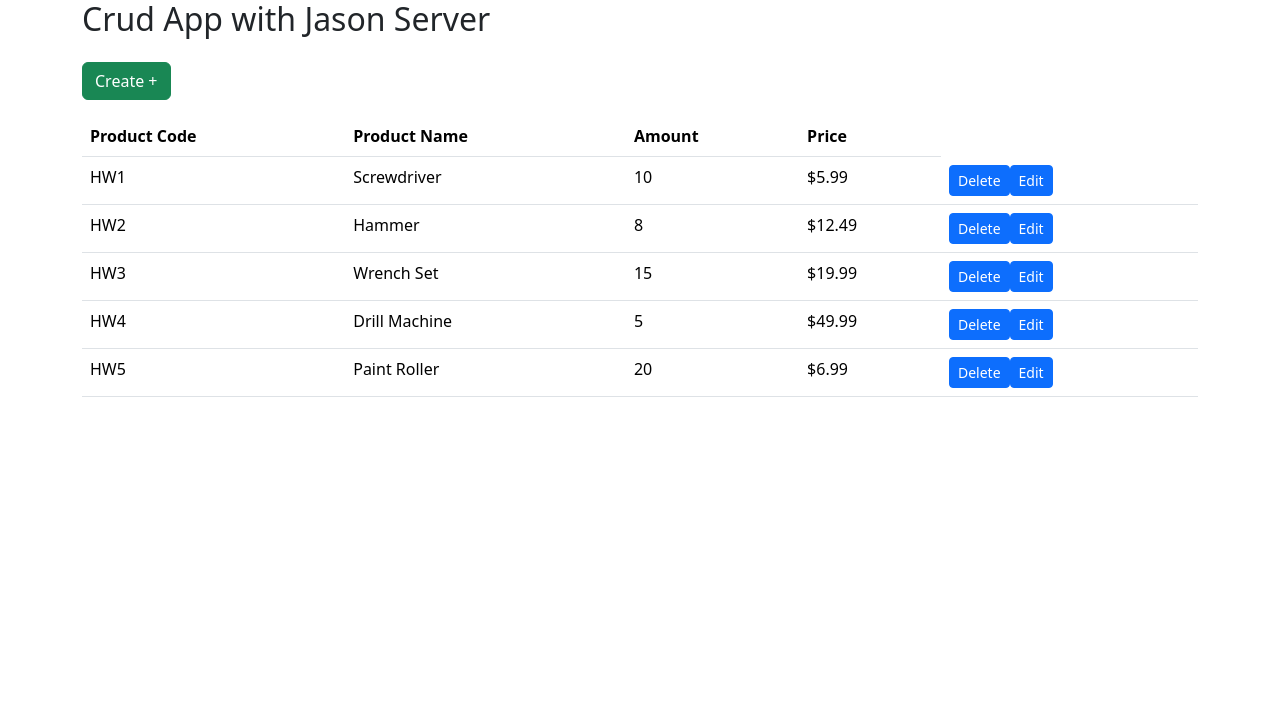
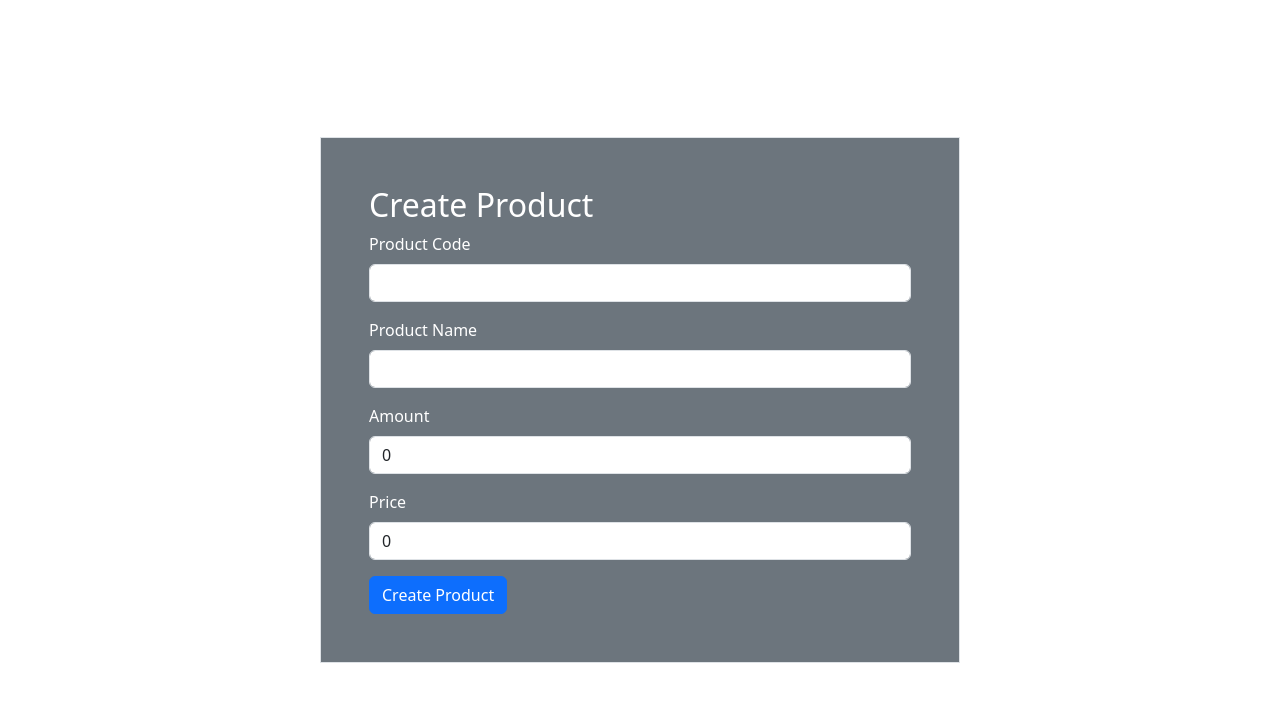
Before and after one commit to eeytm/ProyectoFerreteriaJEEDFrontEnd, a React (Create React App) app: page /create in a window 1280 px wide. Shown: the top 702 px of the page. Built offline with nearby package versions, Linux system fonts and the light colour scheme.

Commit message:
se añadio la funcion de crear correctamente

```diff
--- a/src/App.jsx
+++ b/src/App.jsx
@@ -2,11 +2,18 @@ import './App.css';
 import React from 'react';
 import Home from './Home'
 import 'bootstrap/dist/css/bootstrap.min.css'
+import  {BrowserRouter, Routes, Route } from "react-router-dom"
+import Create from './Create';
 
 
 function App(){
     return (
-        <Home />
+       <BrowserRouter>
+        <Routes>""
+        <Route path="/" element ={<Home/>}></Route>
+        <Route path="/create" element ={<Create/>}></Route>
+        </Routes>
+       </BrowserRouter>
     )
 }
 
--- a/src/Create.jsx
+++ b/src/Create.jsx
@@ -0,0 +1,108 @@
+import React, { useState } from "react";
+import { useDispatch } from "react-redux";
+import { addProduct } from "./productsReducer"; // Importa la función addProduct desde productsReducer
+
+function Create() {
+  const dispatch = useDispatch(); // Obtiene la función de despacho
+
+  const [formData, setFormData] = useState({
+    codName: "",
+    productName: "",
+    quantity: 0,
+    price: 0.0,
+  });
+
+  const handleChange = (e) => {
+    const { name, value } = e.target;
+    setFormData({
+      ...formData,
+      [name]: value, // Elimina la validación para permitir letras
+    });
+  };
+
+  const handleSubmit = (e) => {
+    e.preventDefault();
+
+    // Validar que los campos numéricos sean valores válidos
+    if (isNaN(formData.quantity) || isNaN(formData.price)) {
+      alert("Por favor, ingrese valores numéricos válidos.");
+      return; // Detener el proceso si hay valores no numéricos
+    }
+
+    // Crear un nuevo producto a partir de formData
+    const newProduct = {
+      codName: formData.codName,
+      productName: formData.productName,
+      quantity: formData.quantity,
+      price: formData.price,
+    };
+
+    // Despachar la acción para agregar un producto
+    dispatch(addProduct(newProduct)); // Usa la función de despacho para agregar el producto
+
+    // Luego, puedes guardar el producto en tu estado global o realizar otras acciones necesarias.
+    console.log("Nuevo producto:", newProduct);
+  };
+
+  return (
+    <div className="d-flex w-100 vh-100 justify-content-center align-items-center">
+      <div className="w-50 border bg-secondary text-white p-5">
+        <h2>Create Product</h2>
+        <form onSubmit={handleSubmit}>
+          <div className="mb-3">
+            <label htmlFor="codName" className="form-label">Product Code</label>
+            <input
+              type="text"
+              className="form-control"
+              id="codName"
+              name="codName"
+              value={formData.codName}
+              onChange={handleChange}
+              required
+            />
+          </div>
+          <div className="mb-3">
+            <label htmlFor="productName" className="form-label">Product Name</label>
+            <input
+              type="text"
+              className="form-control"
+              id="productName"
+              name="productName"
+              value={formData.productName}
+              onChange={handleChange}
+              required
+            />
+          </div>
+          <div className="mb-3">
+            <label htmlFor="quantity" className="form-label">Amount</label>
+            <input
+              type="number"
+              className="form-control"
+              id="quantity"
+              name="quantity"
+              value={formData.quantity}
+              onChange={handleChange}
+              required
+            />
+          </div>
+          <div className="mb-3">
+            <label htmlFor="price" className="form-label">Price</label>
+            <input
+              type="number"
+              step="0.01"
+              className="form-control"
+              id="price"
+              name="price"
+              value={formData.price}
+              onChange={handleChange}
+              required
+            />
+          </div>
+          <button type="submit" className="btn btn-primary">Create Product</button>
+        </form>
+      </div>
+    </div>
+  );
+}
+
+export default Create;
--- a/src/Data.jsx
+++ b/src/Data.jsx
@@ -2,31 +2,31 @@ export const productsList = [
     {
         codName: "HW1",
         productName: "Screwdriver",
-        amount: 10,
+        quantity: 10,
         price: 5.99,
     },
     {
         codName: "HW2",
         productName: "Hammer",
-        amount: 8,
+        quantity: 8,
         price: 12.49,
     },
     {
         codName: "HW3",
         productName: "Wrench Set",
-        amount: 15,
+        quantity: 15,
         price: 19.99,
     },
     {
         codName: "HW4",
         productName: "Drill Machine",
-        amount: 5,
+        quantity: 5,
         price: 49.99,
     },
     {
         codName: "HW5",
         productName: "Paint Roller",
-        amount: 20,
+        quantity: 20,
         price: 6.99,
     }
 ];
--- a/src/Home.jsx
+++ b/src/Home.jsx
@@ -1,5 +1,6 @@
 import React from "react";
 import { useSelector } from "react-redux";
+import { Link } from "react-router-dom";
 
 function Home() {
   // Acceder al estado de productos utilizando useSelector
@@ -19,13 +20,13 @@ function Home() {
   return (
     <div className="container ">
       <h2>Crud App with Jason Server</h2>
-      <button className='btn btn-success my-3'>Create +</button>
+      <Link to="/create"className='btn btn-success my-3'>Create +</Link>
       <table className="table">
         <thead>
           <tr>
             <th>Product Code</th>
             <th>Product Name</th>
-            <th>Amount</th>
+            <th>Quantity</th>
             <th>Price</th>
           </tr>
         </thead>
@@ -34,11 +35,13 @@ function Home() {
             <tr key={index}>
               <td>{product.codName}</td>
               <td>{product.productName}</td>
-              <td>{product.amount}</td>
-              <td>${product.price.toFixed(2)}</td>
+              <td>{product.quantity}</td>
+              <td>${Number(product.price).toFixed(2)}</td>
+
               <td>
-                <button onClick={() => handleDelete(product)} className="btn btn-sm btn-primary">Delete</button>
                 <button onClick={() => handleEdit(product)} className="btn btn-sm btn-primary">Edit</button>
+                <button onClick={() => handleDelete(product)} className="btn btn-sm btn-danger ms-2">Delete</button>
+
                 </td>
             </tr>
           ))}
--- a/src/productsReducer.jsx
+++ b/src/productsReducer.jsx
@@ -2,11 +2,17 @@ import { createSlice } from "@reduxjs/toolkit";
 import { productsList } from "./Data";
 
 const productsSlice = createSlice({
-    name: "products",
-    initialState: productsList,
-    reducers: {
+  name: "products",
+  initialState: productsList,
+  reducers: {
+    // Agrega la función addProduct dentro de los reducers
+    addProduct: (state, action) => {
+      // Esta función debe manejar la lógica para agregar un nuevo producto al estado
+      state.push(action.payload); // Agrega el nuevo producto a la lista
+      console.log("Nuevo producto agregado al estado:", action.payload); // Agrega un console.log
+    },
+  },
+});
 
-    }
-})
-
+export const { addProduct } = productsSlice.actions; // Exporta addProduct
 export default productsSlice.reducer;
```
Also changed, not shown: src/index.js (+5 -2 lines), 1 other file (tests, documents, lock files or other folders).
